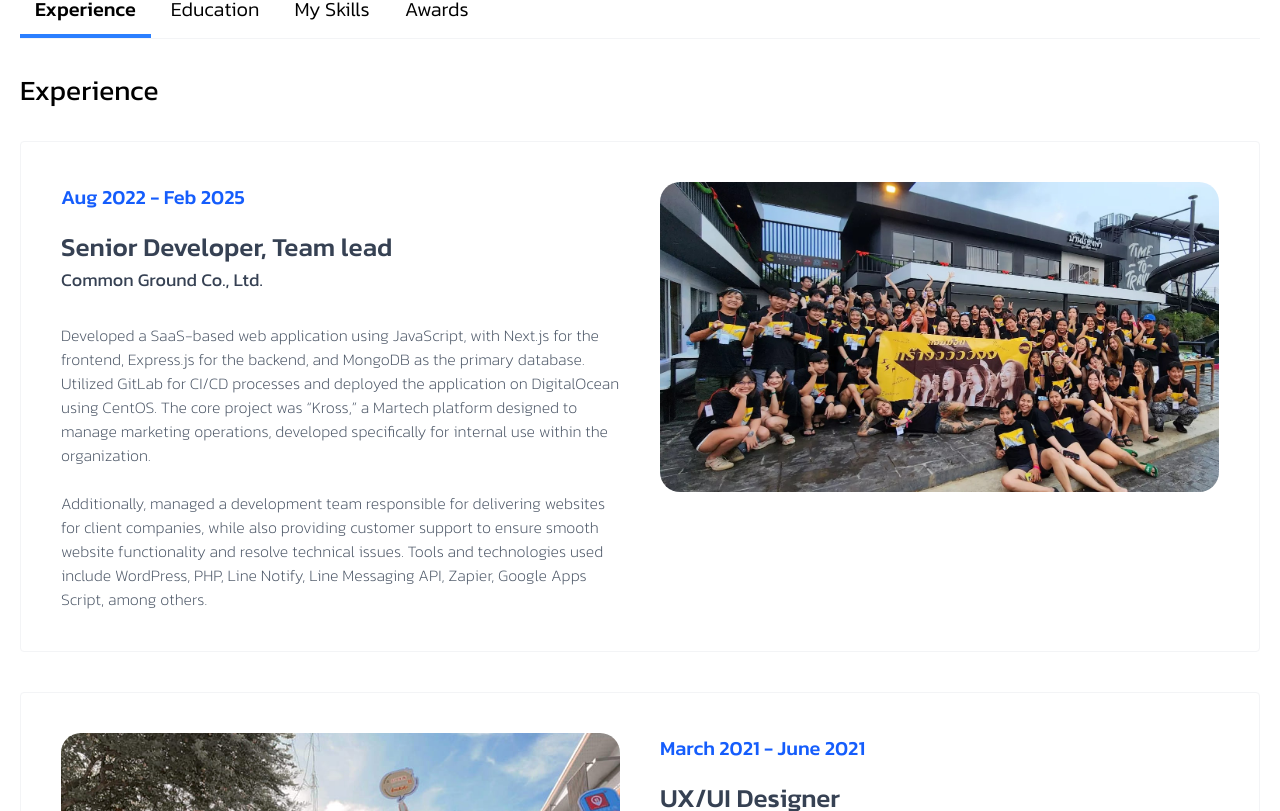
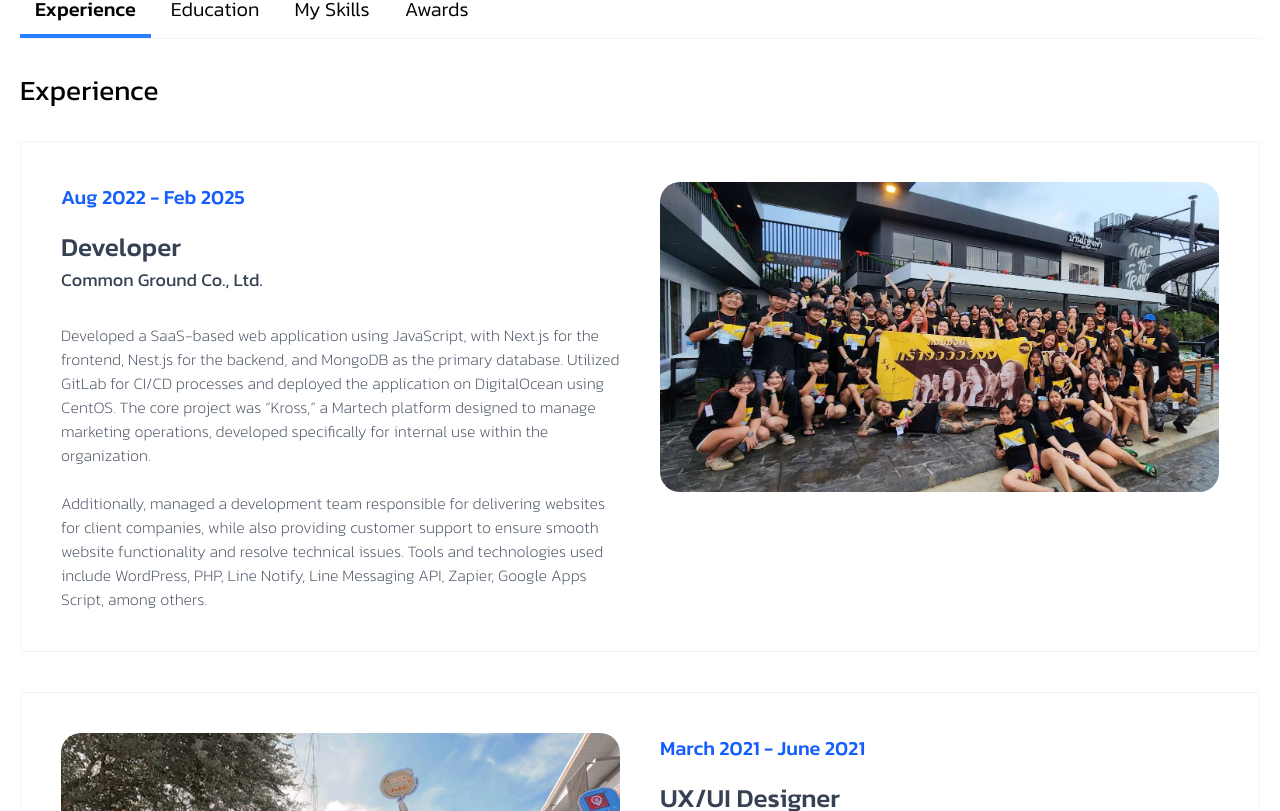
Before and after one commit to tenpcr/tenpcr-web, a Next.js app: page /about in a window 1280 px wide. Shown: the part 508-1319 px from the top of the page. Built offline with nearby package versions, Linux system fonts and the light colour scheme.

Commit message:
edit about detail

```diff
--- a/src/app/MainClient.tsx
+++ b/src/app/MainClient.tsx
@@ -60,7 +60,7 @@ function MainPage() {
               <span className="text-gray-500 font-medium underline-offset-5 underline decoration-4 decoration-[#0241F1]">
                 {t("info_fullname")},
               </span>{" "}
-              Senior Full-Stack Developer
+              Full-Stack Developer
             </div>
           </div>
         </div>
--- a/src/i18n/locales/en.json
+++ b/src/i18n/locales/en.json
@@ -31,9 +31,9 @@
 
   "info_experience": {
     "common_ground": {
-      "position": "Senior Developer, Team lead",
+      "position": "Developer",
       "company": "Common Ground Co., Ltd.",
-      "detail": "Developed a SaaS-based web application using JavaScript, with Next.js for the frontend, Express.js for the backend, and MongoDB as the primary database. Utilized GitLab for CI/CD processes and deployed the application on DigitalOcean using CentOS. The core project was “Kross,” a Martech platform designed to manage marketing operations, developed specifically for internal use within the organization.<br><br> Additionally, managed a development team responsible for delivering websites for client companies, while also providing customer support to ensure smooth website functionality and resolve technical issues. Tools and technologies used include WordPress, PHP, Line Notify, Line Messaging API, Zapier, Google Apps Script, among others."
+      "detail": "Developed a SaaS-based web application using JavaScript, with Next.js for the frontend, Nest.js for the backend, and MongoDB as the primary database. Utilized GitLab for CI/CD processes and deployed the application on DigitalOcean using CentOS. The core project was “Kross,” a Martech platform designed to manage marketing operations, developed specifically for internal use within the organization.<br><br> Additionally, managed a development team responsible for delivering websites for client companies, while also providing customer support to ensure smooth website functionality and resolve technical issues. Tools and technologies used include WordPress, PHP, Line Notify, Line Messaging API, Zapier, Google Apps Script, among others."
     },
     "appkin": {
       "position": "UX/UI Designer",
--- a/src/i18n/locales/th.json
+++ b/src/i18n/locales/th.json
@@ -31,9 +31,9 @@
   },
   "info_experience": {
     "common_ground": {
-      "position": "Senior Developer, Team lead",
+      "position": "Developer",
       "company": "บริษัท คอมม่อน กราวด์ จำกัด",
-      "detail": "พัฒนาเว็บไซต์ในรูปแบบ SaaS ด้วยภาษา JavaScript โดยใช้ Next.js สำหรับฝั่ง Frontend, Express.js สำหรับฝั่ง Backend และ MongoDB เป็นฐานข้อมูลหลัก พร้อมทั้งใช้ GitLab สำหรับกระบวนการ CI/CD และติดตั้งระบบบน DigitalOcean โดยใช้ CentOS เพื่อรันแอปพลิเคชัน โดยพัฒนาระบบ “Kross” — Martech Platform สำหรับบริหารจัดการงานด้านการตลาด ที่พัฒนาขึ้นเพื่อใช้งานภายในองค์กร<br><br> นอกจากนี้ ยังทำหน้าที่บริหารทีมพัฒนาเว็บไซต์ให้กับบริษัทของลูกค้า พร้อมให้บริการด้าน Customer Support เพื่อสนับสนุนการใช้งานเว็บไซต์ให้เป็นไปอย่างราบรื่น พร้อมทั้งแก้ไขปัญหาที่เกิดขึ้น โดยใช้เครื่องมือต่างๆ เช่น WordPress, PHP, Line Notify, Line Message API, Zapier และ Google Apps Script เป็นต้น"
+      "detail": "พัฒนาเว็บไซต์ในรูปแบบ SaaS ด้วยภาษา JavaScript โดยใช้ Next.js สำหรับฝั่ง Frontend, Nest.js สำหรับฝั่ง Backend และ MongoDB เป็นฐานข้อมูลหลัก พร้อมทั้งใช้ GitLab สำหรับกระบวนการ CI/CD และติดตั้งระบบบน DigitalOcean โดยใช้ CentOS เพื่อรันแอปพลิเคชัน โดยพัฒนาระบบ “Kross” — Martech Platform สำหรับบริหารจัดการงานด้านการตลาด ที่พัฒนาขึ้นเพื่อใช้งานภายในองค์กร<br><br> นอกจากนี้ ยังทำหน้าที่บริหารทีมพัฒนาเว็บไซต์ให้กับบริษัทของลูกค้า พร้อมให้บริการด้าน Customer Support เพื่อสนับสนุนการใช้งานเว็บไซต์ให้เป็นไปอย่างราบรื่น พร้อมทั้งแก้ไขปัญหาที่เกิดขึ้น โดยใช้เครื่องมือต่างๆ เช่น WordPress, PHP, Line Notify, Line Message API, Zapier และ Google Apps Script เป็นต้น"
     },
     "appkin": {
       "position": "UX/UI Designer",
```
